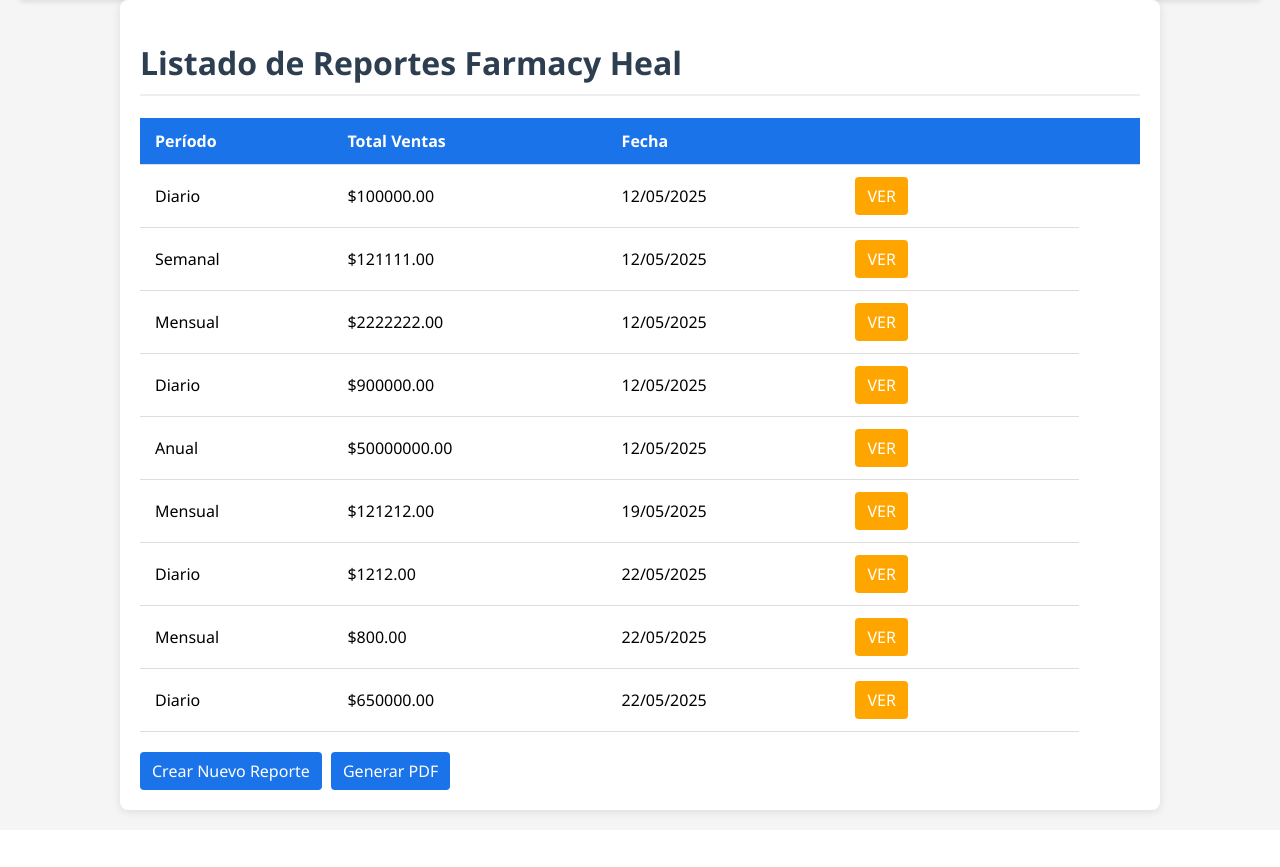
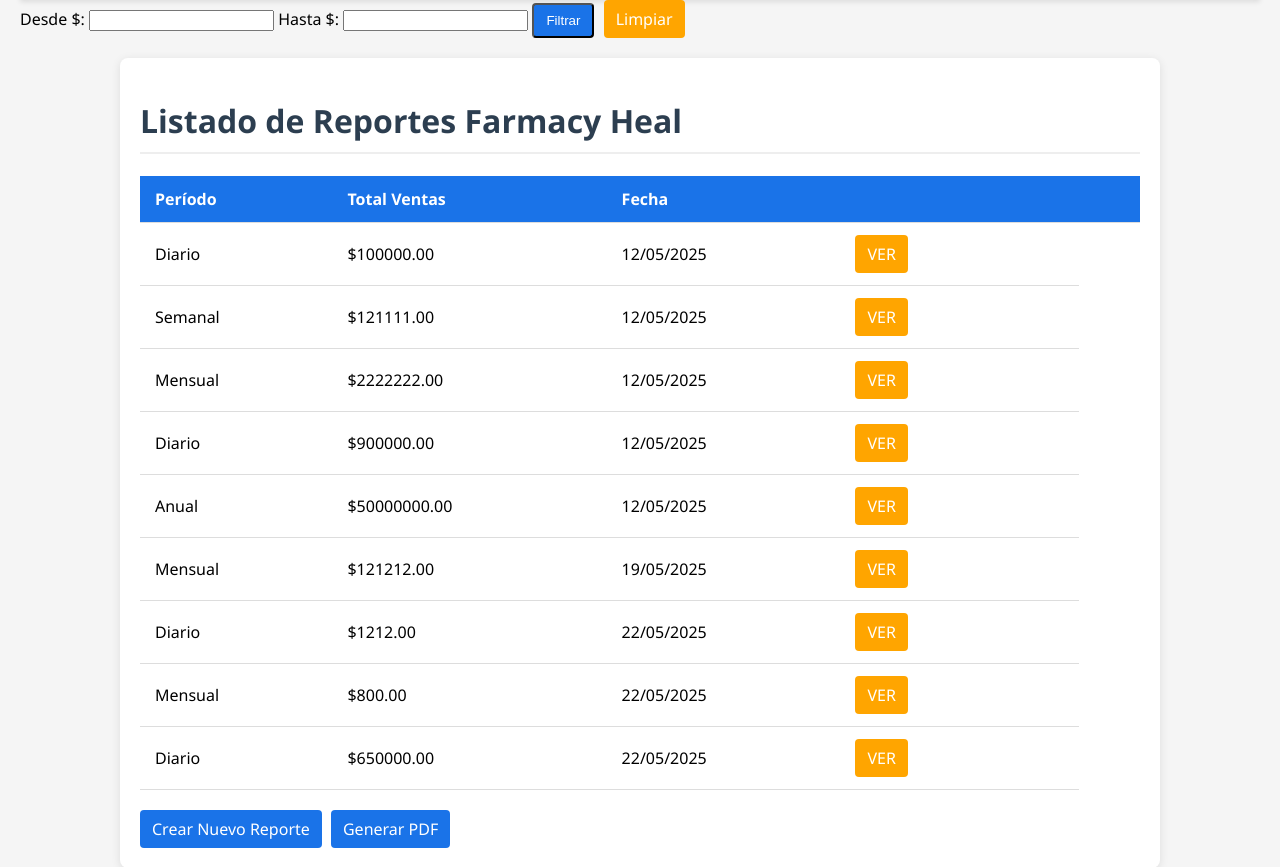
Before and after one commit to DanielM-04/Proyecto_Django, a Django app: page /reportes/ in a window 1280 px wide. Shown: the part 78-945 px from the top of the page. Before the commit the page ends 896 px from the top, so only its background shows below. Run offline with Django 5.2, Linux system fonts and the light colour scheme; data comes from the database, SQL or seed files in the repository.

Commit message:
Integrcion ultima finalidad en la app de Reportes

```diff
--- a/Reportes/templates/listar_reportes.html
+++ b/Reportes/templates/listar_reportes.html
@@ -12,6 +12,16 @@
     </head>
 
 <body>
+    <form method="get" style="margin-bottom: 20px;">
+        <label>Desde $:</label>
+        <input type="number" name="monto_minimo" value="{{ request.GET.monto_minimo }}">
+
+        <label>Hasta $:</label>
+        <input type="number" name="monto_maximo" value="{{ request.GET.monto_maximo }}">
+
+        <button type="submit" class="btn">Filtrar</button>
+        <a href="{% url 'listar_reportes' %}" class="btn btn-ver">Limpiar</a>
+    </form>
     <div class="container">
         <h1>Listado de Reportes Farmacy Heal</h1>
 
--- a/Reportes/views.py
+++ b/Reportes/views.py
@@ -9,8 +9,6 @@ from xhtml2pdf import pisa
 
 import json
 import datetime
-
-
 
 
 
@@ -45,14 +43,6 @@ def generar_pdf(request):
         print("Sucedio un error")
 
     return response_content
-
-
-
-
-
-
-
-
 
 
 def Saludar(request):
@@ -114,10 +104,22 @@ def guardarReporte(request):
 
 def traerTodosReportes(request):
     lista_reportes = Reporte.objects.all()
+    monto_minimo = request.GET.get('monto_minimo')
+    monto_maximo = request.GET.get('monto_maximo')
+
+    if monto_minimo:
+        lista_reportes = lista_reportes.filter(total_ventas__gte=monto_minimo)
+    if monto_maximo:
+        lista_reportes = lista_reportes.filter(total_ventas__lte=monto_maximo)
     print("Total reportes:", Reporte.objects.count())
     return render(request,'listar_reportes.html',{'lista_reportes':lista_reportes})
 
 
+
+
+
+
+#Implementacion para funcion de eliminar
 def traerReporteIndividual(request, id_reporte):
     reporte = Reporte.objects.get(id=id_reporte)
     return reporte
```
